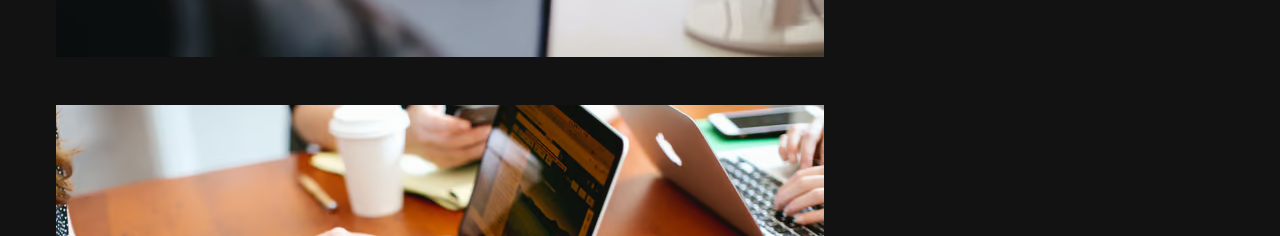
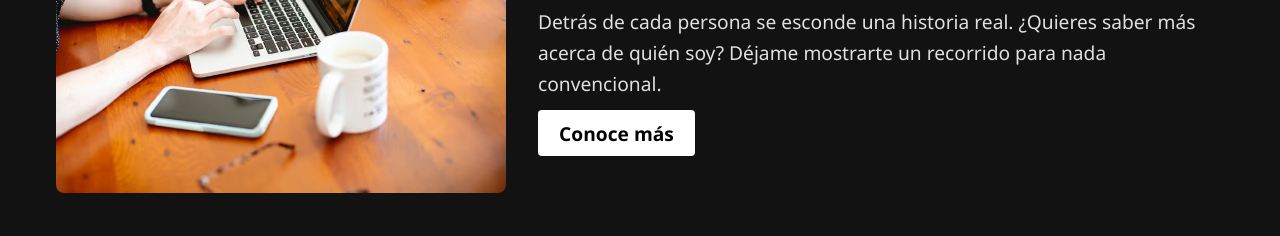
Before and after one commit to BYolivia/byolivia.github.io, a website: page index.html in a window 1280 px wide. Shown: the part 578-814 px from the top of the page. Drawn offline with Linux system fonts and the light colour scheme.

Commit message:
style(css): Ajusta ancho imágenes en contenido

```diff
--- a/css/style.css
+++ b/css/style.css
@@ -96,8 +96,11 @@ nav a:hover {
 }
 
 .contenido img {
-    max-width: 100%;
+    max-width: 450px;
+    width: 100%;
     height: auto;
+    flex: 1;
+    border-radius: 8px;
     display: block;
     /* Lazy loading para imágenes */
     loading: lazy;
```
